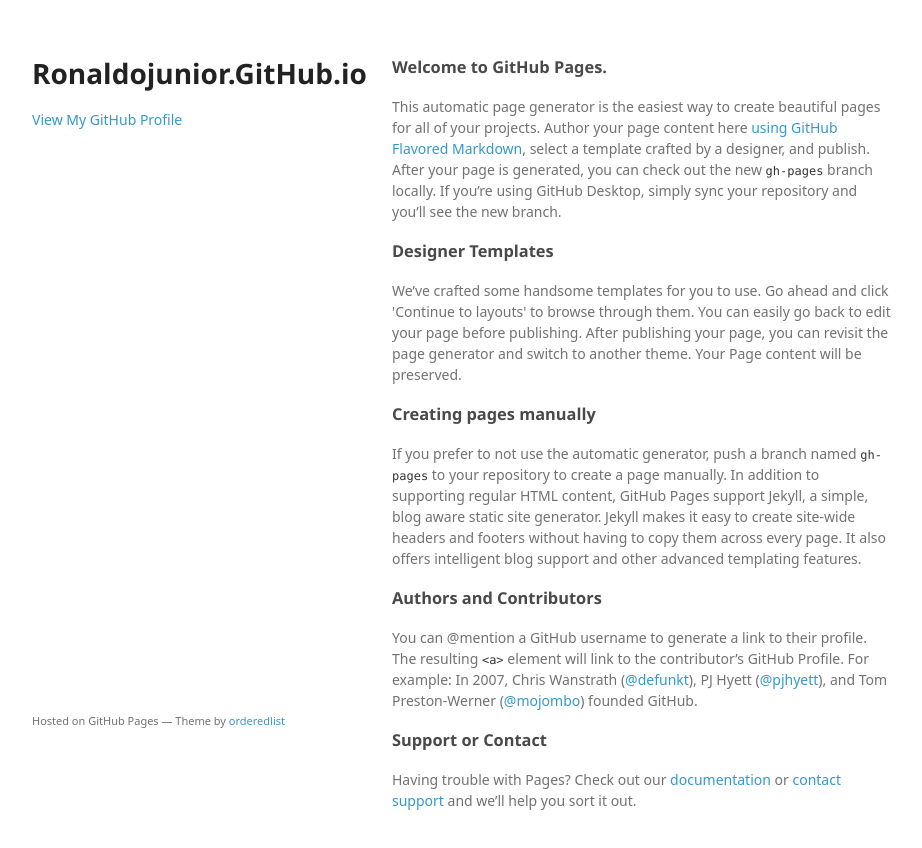
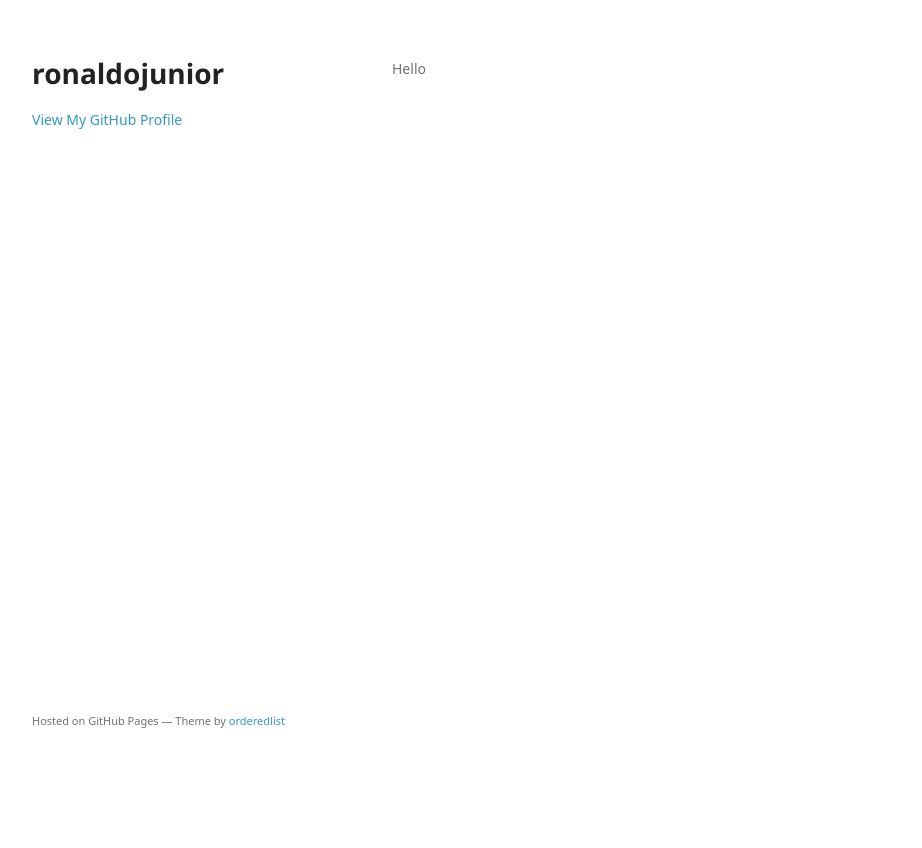
Before and after one commit to ronaldojunior/ronaldojunior.github.io, a plain HTML site: page index.html in a window 1280 px wide. Shown: the whole page, without its empty margins (178-1100 px from the left). After the commit the page ends 800 px from the top, so only its background shows below. Drawn offline with Linux system fonts and the light colour scheme; a web font is replaced by a local one.

Commit message:
Replace master branch with page content via GitHub

```diff
--- a/index.html
+++ b/index.html
@@ -3,7 +3,7 @@
   <head>
     <meta charset="utf-8">
     <meta http-equiv="X-UA-Compatible" content="chrome=1">
-    <title>Ronaldojunior.GitHub.io by ronaldojunior</title>
+    <title>ronaldojunior by ronaldojunior</title>
 
     <link rel="stylesheet" href="stylesheets/styles.css">
     <link rel="stylesheet" href="stylesheets/github-light.css">
@@ -15,7 +15,7 @@
   <body>
     <div class="wrapper">
       <header>
-        <h1>Ronaldojunior.GitHub.io</h1>
+        <h1>ronaldojunior</h1>
         <p></p>
 
 
@@ -23,30 +23,7 @@
 
       </header>
       <section>
-        <h3>
-<a id="welcome-to-github-pages" class="anchor" href="#welcome-to-github-pages" aria-hidden="true"><span aria-hidden="true" class="octicon octicon-link"></span></a>Welcome to GitHub Pages.</h3>
-
-<p>This automatic page generator is the easiest way to create beautiful pages for all of your projects. Author your page content here <a href="https://guides.github.com/features/mastering-markdown/">using GitHub Flavored Markdown</a>, select a template crafted by a designer, and publish. After your page is generated, you can check out the new <code>gh-pages</code> branch locally. If you’re using GitHub Desktop, simply sync your repository and you’ll see the new branch.</p>
-
-<h3>
-<a id="designer-templates" class="anchor" href="#designer-templates" aria-hidden="true"><span aria-hidden="true" class="octicon octicon-link"></span></a>Designer Templates</h3>
-
-<p>We’ve crafted some handsome templates for you to use. Go ahead and click 'Continue to layouts' to browse through them. You can easily go back to edit your page before publishing. After publishing your page, you can revisit the page generator and switch to another theme. Your Page content will be preserved.</p>
-
-<h3>
-<a id="creating-pages-manually" class="anchor" href="#creating-pages-manually" aria-hidden="true"><span aria-hidden="true" class="octicon octicon-link"></span></a>Creating pages manually</h3>
-
-<p>If you prefer to not use the automatic generator, push a branch named <code>gh-pages</code> to your repository to create a page manually. In addition to supporting regular HTML content, GitHub Pages support Jekyll, a simple, blog aware static site generator. Jekyll makes it easy to create site-wide headers and footers without having to copy them across every page. It also offers intelligent blog support and other advanced templating features.</p>
-
-<h3>
-<a id="authors-and-contributors" class="anchor" href="#authors-and-contributors" aria-hidden="true"><span aria-hidden="true" class="octicon octicon-link"></span></a>Authors and Contributors</h3>
-
-<p>You can @mention a GitHub username to generate a link to their profile. The resulting <code>&lt;a&gt;</code> element will link to the contributor’s GitHub Profile. For example: In 2007, Chris Wanstrath (<a href="https://github.com/defunkt" class="user-mention">@defunkt</a>), PJ Hyett (<a href="https://github.com/pjhyett" class="user-mention">@pjhyett</a>), and Tom Preston-Werner (<a href="https://github.com/mojombo" class="user-mention">@mojombo</a>) founded GitHub.</p>
-
-<h3>
-<a id="support-or-contact" class="anchor" href="#support-or-contact" aria-hidden="true"><span aria-hidden="true" class="octicon octicon-link"></span></a>Support or Contact</h3>
-
-<p>Having trouble with Pages? Check out our <a href="https://help.github.com/pages">documentation</a> or <a href="https://github.com/contact">contact support</a> and we’ll help you sort it out.</p>
+        <p>Hello</p>
       </section>
       <footer>
         <p><small>Hosted on GitHub Pages &mdash; Theme by <a href="https://github.com/orderedlist">orderedlist</a></small></p>
```
Also changed, not shown: params.json (+2 -2 lines).
